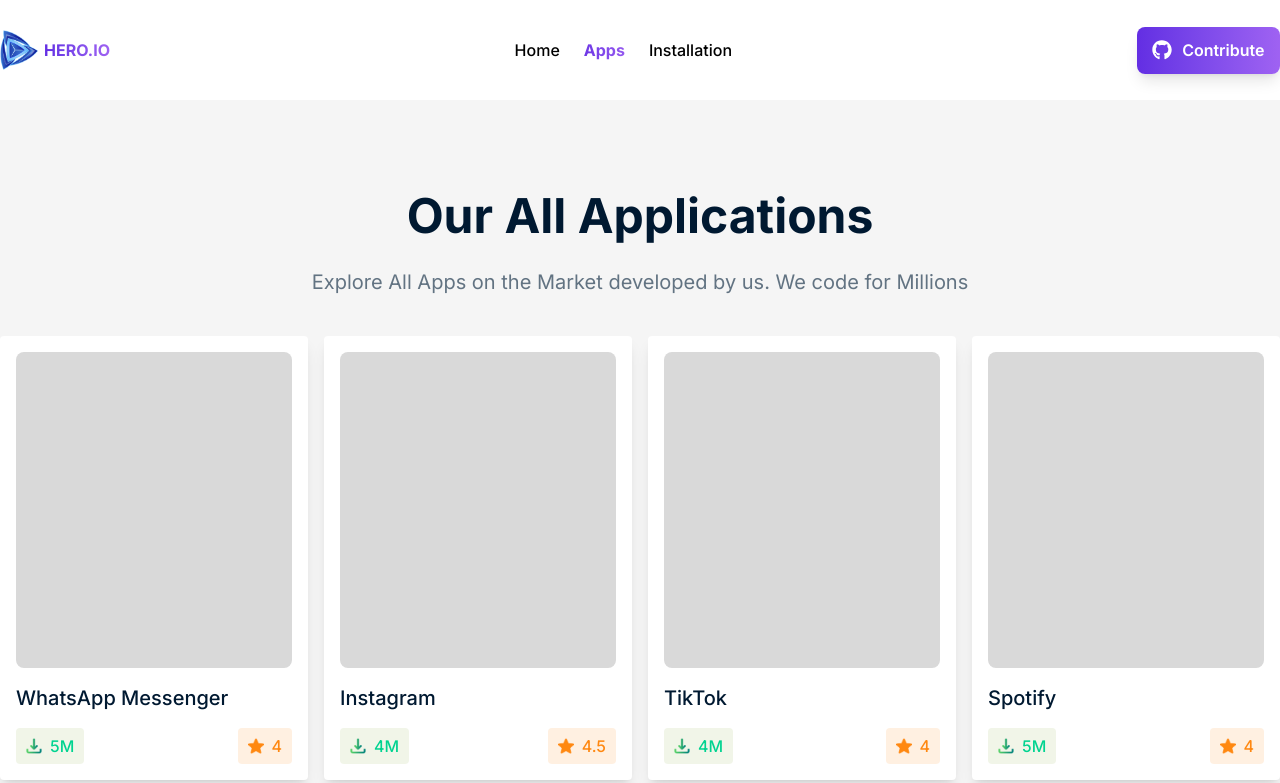
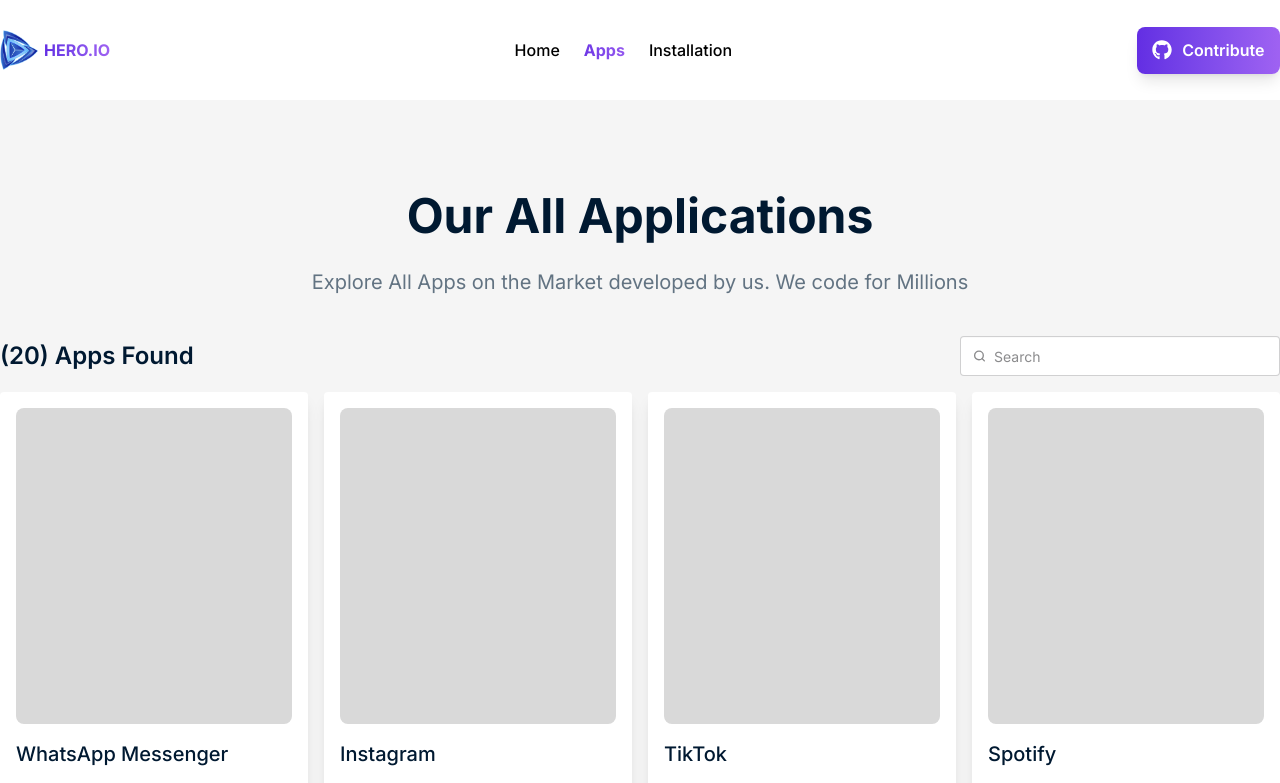
Before and after one commit to mahadi609im/hero-apps-io, a React (Vite) app: page /apps in a window 1280 px wide. Shown: the top 783 px of the page. Built offline with nearby package versions, Linux system fonts and the light colour scheme.

Commit message:
all apps show Ui

```diff
--- a/src/Components/AppCard.jsx
+++ b/src/Components/AppCard.jsx
@@ -5,7 +5,6 @@
 
 const AppCard = ({ app }) => {
   const { title, ratingAvg, downloads } = app;
-  console.log(app);
   return (
     <div className="w-full p-4 rounded-sm bg-white space-y-4 shadow-lg">
       <div className="w-full h-[316px] bg-[#D9D9D9] rounded-lg"></div>
--- a/src/Components/AppsManagement/TrendingApps.jsx
+++ b/src/Components/AppsManagement/TrendingApps.jsx
@@ -4,7 +4,7 @@
 import { useNavigate } from 'react-router';
 
 const TrendingApps = () => {
-  const { apps } = useDataLoadHook();
+  const { apps, loading } = useDataLoadHook();
   const appsSlice = apps.slice(0, 8);
   const navigate = useNavigate('');
 
@@ -18,11 +18,14 @@
           Explore All Trending Apps on the Market developed by us
         </p>
       </div>
-      <div className="grid grid-cols-1 md:grid-cols-2 lg:grid-cols-4 gap-4 w-full">
-        {appsSlice.map(app => (
-          <AppCard key={app.id} app={app}></AppCard>
-        ))}
-      </div>
+      {loading ? (
+        'loading .......................'
+      ) : (
+        <div className="grid grid-cols-1 md:grid-cols-2 lg:grid-cols-4 gap-4 w-full">
+          {appsSlice &&
+            appsSlice.map(app => <AppCard key={app.id} app={app}></AppCard>)}
+        </div>
+      )}
       <div className="flex justify-center items-center mt-[40px]">
         <button
           onClick={() => navigate('/apps')}
--- a/src/Pages/Apps/Apps.jsx
+++ b/src/Pages/Apps/Apps.jsx
@@ -3,7 +3,7 @@
 import AppCard from '../../Components/AppCard';
 
 const Apps = () => {
-  const { apps } = useDataLoadHook();
+  const { apps, loading } = useDataLoadHook();
 
   return (
     <div className="container mx-auto px-[3%] md:px-0 pt-[80px]">
@@ -15,11 +15,37 @@
           Explore All Apps on the Market developed by us. We code for Millions
         </p>
       </div>
-      <div className="grid grid-cols-1 md:grid-cols-2 lg:grid-cols-4 gap-4 w-full">
-        {apps.map(app => (
-          <AppCard key={app.id} app={app}></AppCard>
-        ))}
+      <div className="flex flex-col md:flex-row justify-between items-center mb-4 gap-4">
+        <h3 className="text-2xl font-semibold text-[#001931]">
+          ({apps.length}) Apps Found
+        </h3>
+        <label className="input">
+          <svg
+            className="h-[1em] opacity-50"
+            xmlns="http://www.w3.org/2000/svg"
+            viewBox="0 0 24 24"
+          >
+            <g
+              strokeLinejoin="round"
+              strokeLinecap="round"
+              strokeWidth="2.5"
+              fill="none"
+              stroke="currentColor"
+            >
+              <circle cx="11" cy="11" r="8"></circle>
+              <path d="m21 21-4.3-4.3"></path>
+            </g>
+          </svg>
+          <input type="search" required placeholder="Search" />
+        </label>
       </div>
+      {loading ? (
+        'loading .......................'
+      ) : (
+        <div className="grid grid-cols-1 md:grid-cols-2 lg:grid-cols-4 gap-4 w-full">
+          {apps && apps.map(app => <AppCard key={app.id} app={app}></AppCard>)}
+        </div>
+      )}
     </div>
   );
 };
```
